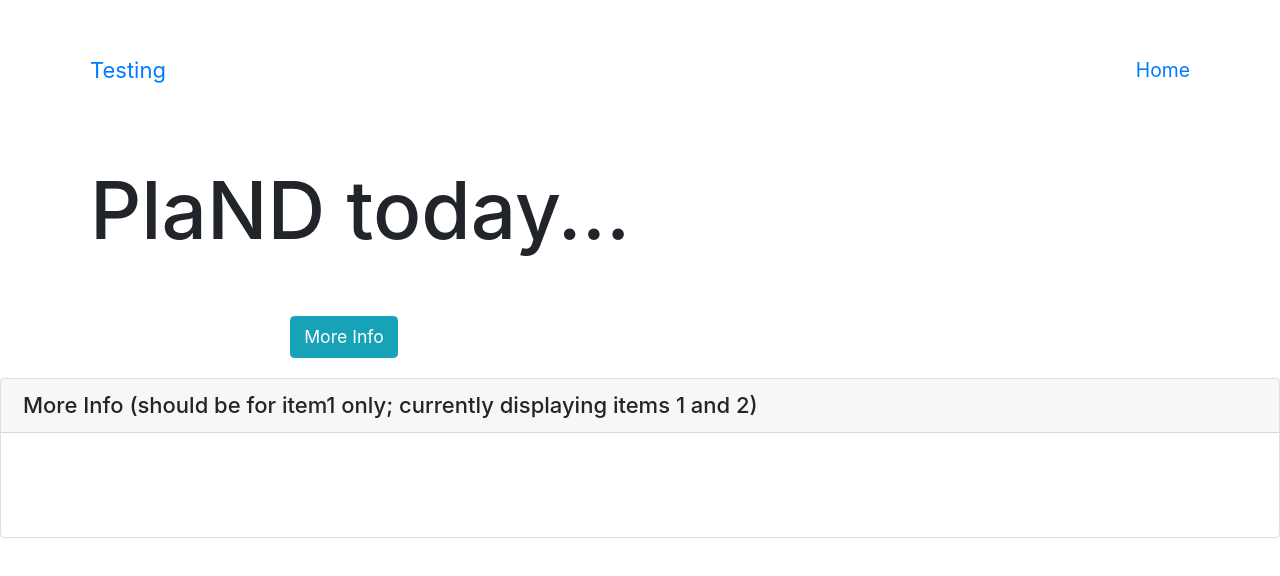
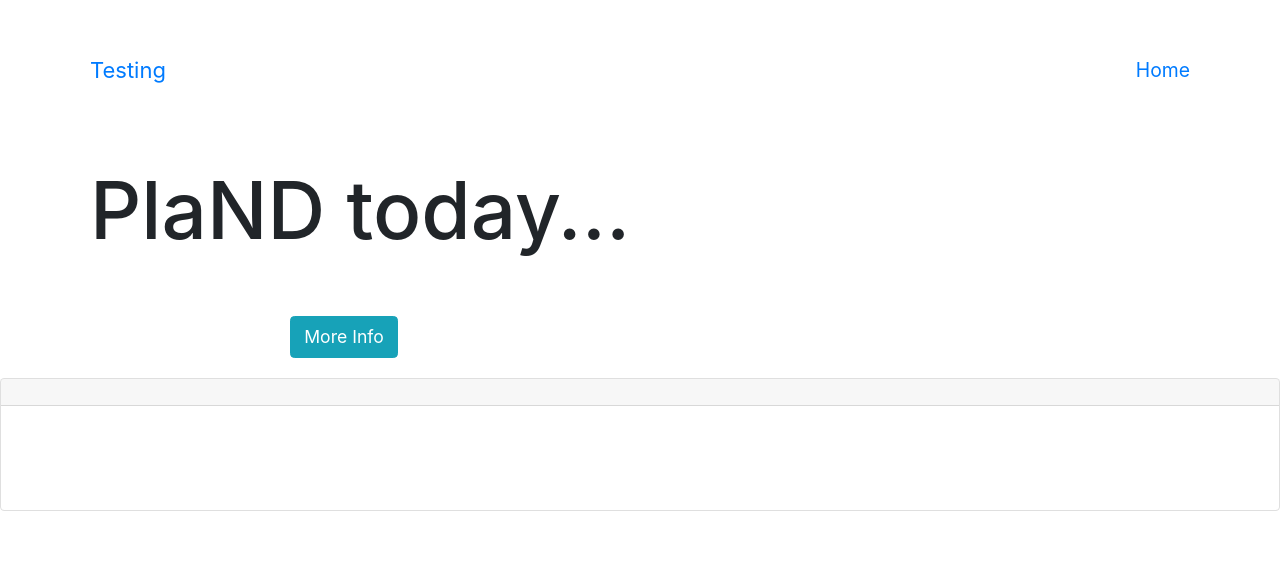
Before and after one commit to chronicleg/planND, a plain HTML site: page frontend/index.html in a window 1280 px wide. Shown: the top 576 px of the page. Drawn offline with nearby package versions, Linux system fonts and the light colour scheme; no server answers; some icons are missing.

Commit message:
removed more info extra text in index.html

```diff
--- a/frontend/index.html
+++ b/frontend/index.html
@@ -47,9 +47,6 @@
     <div class="card">
       <div class="card-header" id="headingOne">
         <h5 class="mb-0">
-          <span style="cursor: pointer;" data-toggle="collapse" data-target="#collapseOne" aria-expanded="true" aria-controls="collapseOne">
-            More Info (should be for item1 only; currently displaying items 1 and 2)
-          </span>
         </h5>
       </div>
 <div id="collapseOne" class="collapse show" aria-labelledby="headingOne" data-parent="#accordion">
```
